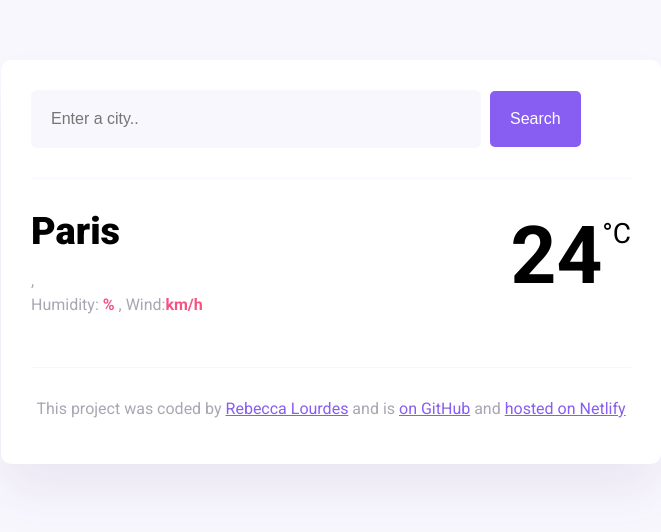
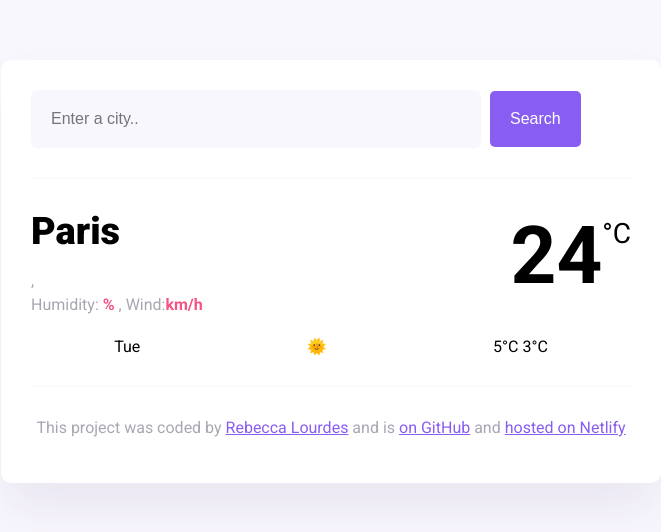
Before and after one commit to Rebecca86/weather_app, a plain HTML site: page index.html in a window 1280 px wide. Shown: the whole page, without its empty margins (309-970 px from the left). Drawn offline with nearby package versions, Linux system fonts and the light colour scheme.

Commit message:
Added the Forecast containers

```diff
--- a/index.html
+++ b/index.html
@@ -45,6 +45,16 @@
             ><span class="current-temperature-unit">°C</span>
           </div>
         </div>
+        <div id="forecast-weather-container">
+          <div class="forecast-bundle-in-container">
+            <div class="forecast-day">Tue</div>
+            <div class="forecast-icon">🌞</div>
+            <div class="forecast-temperatures">
+              <span class="forecast-max-temp">5°C</span>
+              <span class="forecast-min-temp">3°C</span>
+            </div>
+          </div>
+        </div>
       </main>
       <footer>
         <p>
--- a/src/styles.css
+++ b/src/styles.css
@@ -96,6 +96,14 @@ main {
   padding-top: 8px;
 }
 
+.forecast-bundle-in-container {
+  display: flex;
+  justify-content: space-around;
+}
+.forecast-day {
+  font-size: 16px;
+}
+
 footer {
   border-top: 1px solid #f9f7fe;
   text-align: center;
```
